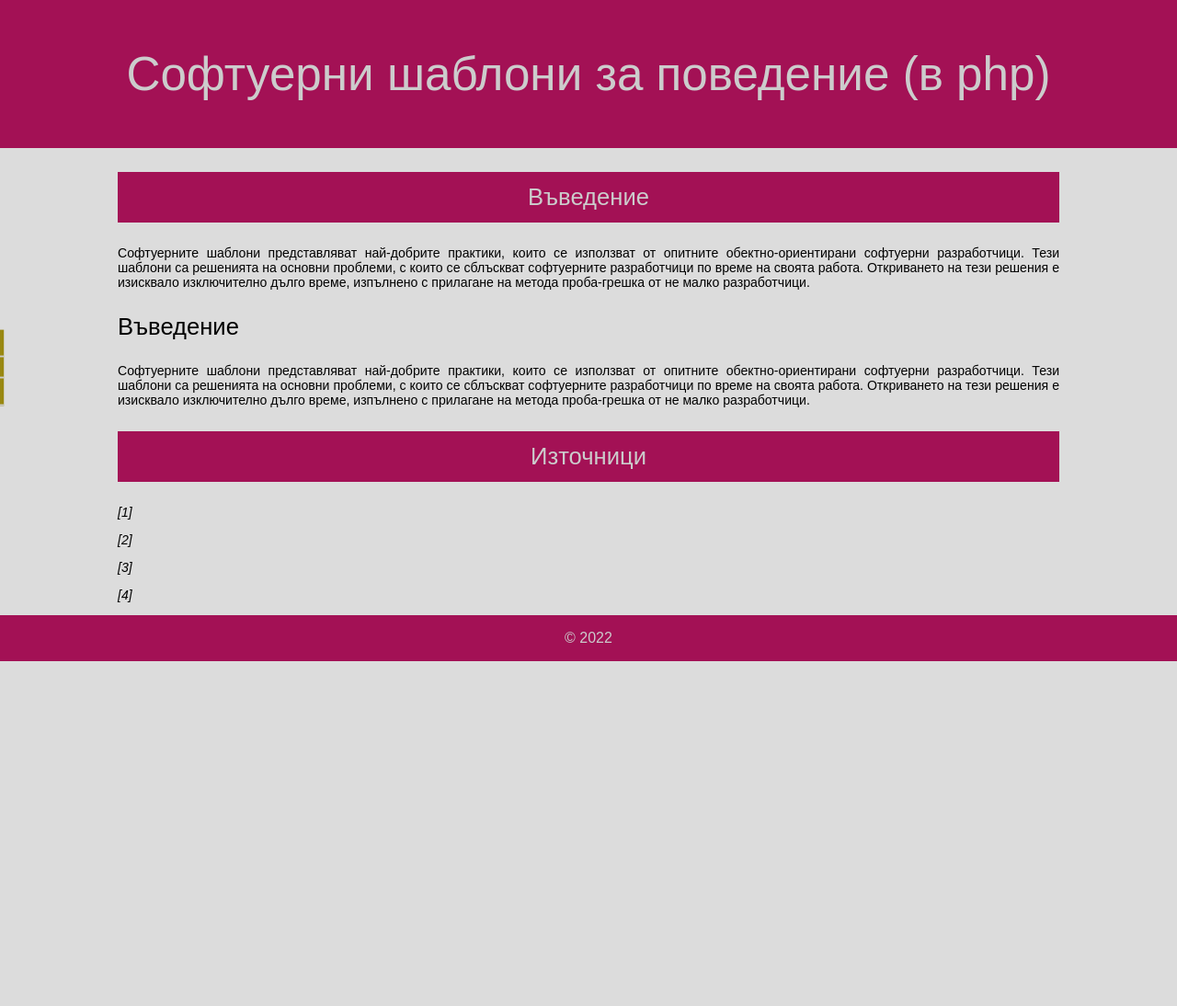
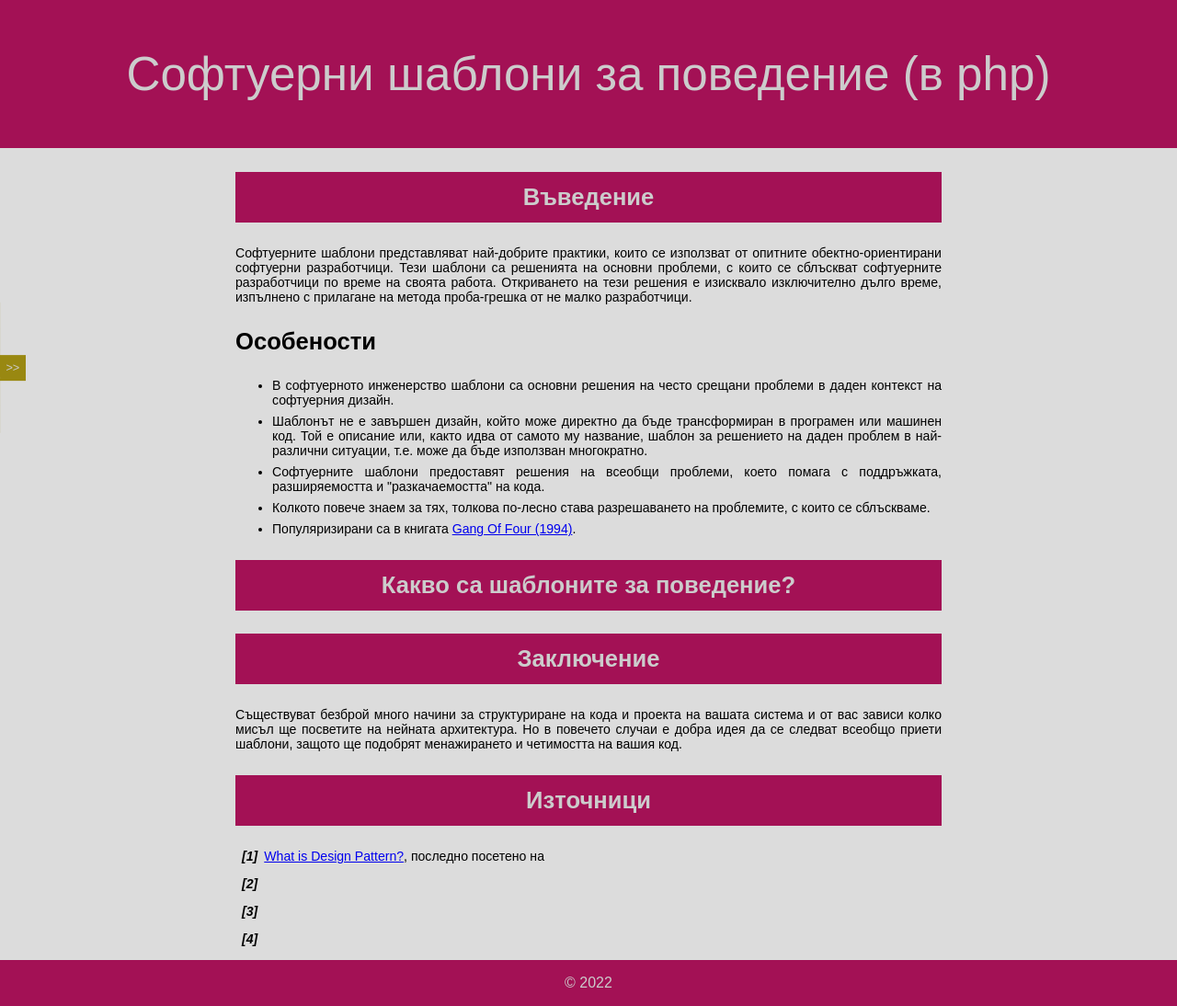
Before and after one commit to PavelSarlov/FMI-WEB, a PHP site: page /referat.html in a window 1280 px wide. Shown: the whole page at 92% size. Before the commit the page ends 719 px from the top, so only its background shows below. Run offline with PHP 8.4, Linux system fonts and the light colour scheme.

Commit message:
update abstract

```diff
--- a/abstract/css/referat.css
+++ b/abstract/css/referat.css
@@ -8,25 +8,45 @@ body, main, footer {
     overflow-y: auto;
 }
 
-section {
-    width: 80%;
+article {
+    width: 60%;
     margin: auto;
+    font-size: 1.1vw;
+    color: #000000;
+    text-align: justify;
 }
 
-.toc-holder {
+li {
+    margin-top: 0.5em;
+}
+
+i {
+    font-weight: bold;
+    margin: auto 0.5em;
+}
+
+.toc-holder, #toc-indicator {
     position: fixed;
     height: fit-content;
     width: fit-content;
     top: 50%;
     left: 0;
-    transform: translateY(-50%) translateX(-95%);
+    transform: translateY(-50%) translateX(-100%);
     z-index: 1;
     font-size: 1vw;
 }
 
-.toc-holder:hover {
+#toc-indicator {
+    transform: translateY(-50%);
+}
+
+#toc-holder:hover > #toc-indicator {
+    visibility: hidden;
+}
+
+#toc-holder:hover > #toc {
     transition: transform 0.3s;
-    transform: translateY(-50%) translateX(0%);
+    transform: translateY(-50%);
 }
 
 .toc-header, .toc-subheader {
@@ -82,11 +102,13 @@ section {
     padding: 1em;
 }
 
-.header-section {
+.header-article {
     display: block;
     font-size: 2vw;
     margin: 1em auto;
     padding: 0.5em;
+    color: #cccccc;
+    text-align: center;
 }
 
 .subheader {
@@ -94,9 +116,3 @@ section {
     font-size: 2vw;
     margin: 1em auto;
 }
-
-.article-contents {
-    font-size: 1.1vw;
-    color: #000000;
-    text-align: justify;
-}
--- a/abstract/javascript/referat.js
+++ b/abstract/javascript/referat.js
@@ -17,22 +17,22 @@ window.onload = () => {
 
     function populateTOC() {
         let toc = document.getElementById("toc");
-        const headers = document.querySelectorAll(".header-section");
+        const headers = document.querySelectorAll(".header-article");
 
         for (let header of headers) {
             let field = document.createElement("a");
-            field.href = "#" + header.parentNode.id;
+            field.href = "#" + header.id;
             field.className = "toc-header nav-btn";
             field.innerHTML = header.innerHTML;
             toc.appendChild(field);
 
-            const subheaders = document.querySelectorAll("#" + header.parentNode.id + " header.subheader");
+            const subheaders = document.querySelectorAll("#" + header.id + " ~ section h2.subheader");
 
             for (let subheader of subheaders) {
                 let field = document.createElement("a");
-                field.href = "#" + header.parentNode.id;
+                field.href = "#" + subheader.id;
                 field.className = "toc-subheader nav-btn";
-                field.innerHTML = header.innerHTML;
+                field.innerHTML = subheader.innerHTML;
                 toc.appendChild(field);
             }
         }
--- a/abstract/referat.html
+++ b/abstract/referat.html
@@ -3,37 +3,50 @@
     <head>
         <meta charset="utf-8">
         <meta name="viewport" content="width=device-width, initial-scale=1">
-        <meta http-eqiuv="X-UA-compatible" content="ie=edge">
         <title>Реферат</title>
         <link rel="stylesheet" href="css/referat.css">
-        <script deref type="text/javascript" src="javascript/referat.js"></script>
+        <script defer src="javascript/referat.js"></script>
     </head>
     <body>
         <nav>
+            <div id="toc-holder">
+                <div id="toc-indicator" class="nav-btn">&gt;&gt;</div>
                 <div id="toc" class="toc-holder"></div>
-            <a id="to-top-btn" href="#" class="nav-btn">⇧</a>
+            </div>
+            <a id="to-top-btn" href="#" class="nav-btn"><strong>&#x2B06;</strong></a>
         </nav>
         <main>
             <header class="header-title holder-bg">
                 Софтуерни шаблони за поведение (в php)
             </header>
-            <section id="intro">
-                <header class="header-section holder-bg">Въведение</header>
-                <article class="article-contents">
+            <article>
+                <h1 id="head1" class="header-article holder-bg">Въведение</h1>
                 <p>Софтуерните шаблони представляват най-добрите практики, които се използват от опитните обектно-ориентирани софтуерни разработчици. Тези шаблони са решенията на основни проблеми, с които се сблъскват софтуерните разработчици по време на своята работа. Откриването на тези решения е изисквало изключително дълго време, изпълнено с прилагане на метода проба-грешка от не малко разработчици.</p>
-                    <header class="subheader">Въведение</header>
-                    <p>Софтуерните шаблони представляват най-добрите практики, които се използват от опитните обектно-ориентирани софтуерни разработчици. Тези шаблони са решенията на основни проблеми, с които се сблъскват софтуерните разработчици по време на своята работа. Откриването на тези решения е изисквало изключително дълго време, изпълнено с прилагане на метода проба-грешка от не малко разработчици.</p>
+                <section>
+                    <h2 id="head1-sub1" class="subheader">Особености</h2>
+                    <ul>
+                        <li>В софтуерното инженерство шаблони са основни решения на често срещани проблеми в даден контекст на софтуерния дизайн.</li>
+                        <li>Шаблонът не е завършен дизайн, който може директно да бъде трансформиран в програмен или машинен код. Той е описание или, както идва от самото му название, шаблон за решението на даден проблем в най-различни ситуации, т.е. може да бъде използван многократно.</li>
+                        <li>Софтуерните шаблони предоставят решения на всеобщи проблеми, което помага с поддръжката, разширяемостта и "разкачаемостта" на кода.</li>
+                        <li>Колкото повече знаем за тях, толкова по-лесно става разрешаването на проблемите, с които се сблъскваме.</li>
+                        <li>Популяризирани са в книгата <a href="https://en.wikipedia.org/wiki/Design_Patterns">Gang Of Four (1994)</a>.</li>
+                    </ul>
+                </section>
             </article>
-            </section>
-            <section id="referrals">
-                <header class="header-section holder-bg">Източници</header>
-                <article class="article-contents">
-                    <p><i>[1]</i><a href="" target="_blank" class="ref-link"></a></p>
+            <article>
+                <h1 id="head2" class="header-article holder-bg">Какво са шаблоните за поведение?</h1>
+            </article>
+            <article>
+                <h1 id="head4" class="header-article holder-bg">Заключение</h1>
+                <p>Съществуват безброй много начини за структуриране на кода и проекта на вашата система и от вас зависи колко мисъл ще посветите на нейната архитектура. Но в повечето случаи е добра идея да се следват всеобщо приети шаблони, защото ще подобрят менажирането и четимостта на вашия код.</p>
+            </article>
+            <article>
+                <h1 id="head3" class="header-article holder-bg">Източници</h1>
+                <p><i>[1]</i><a href="http://www.vishalchovatiya.com/what-is-design-pattern/" target="_blank" class="ref-link">What is Design Pattern?</a>, последно посетено на</p>
                 <p><i>[2]</i><a href="" target="_blank" class="ref-link"></a></p>
                 <p><i>[3]</i><a href="" target="_blank" class="ref-link"></a></p>
                 <p><i>[4]</i><a href="" target="_blank" class="ref-link"></a></p>
             </article>
-            </section>
         </main>
         <footer class="holder-bg">
             <p>© 2022</p>
```
Lines whose indentation alone changed are shown as unchanged.
